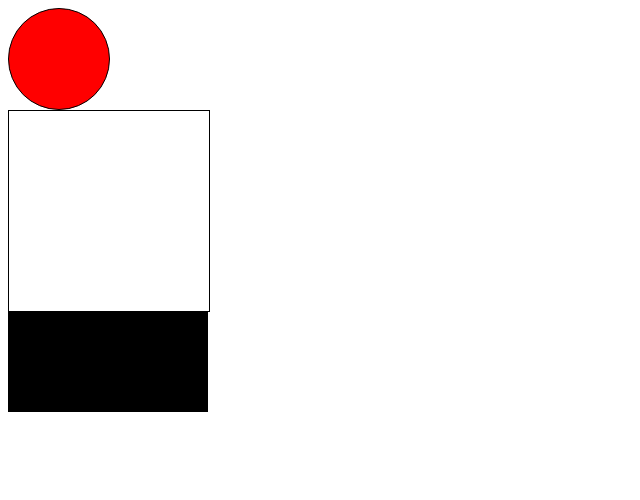
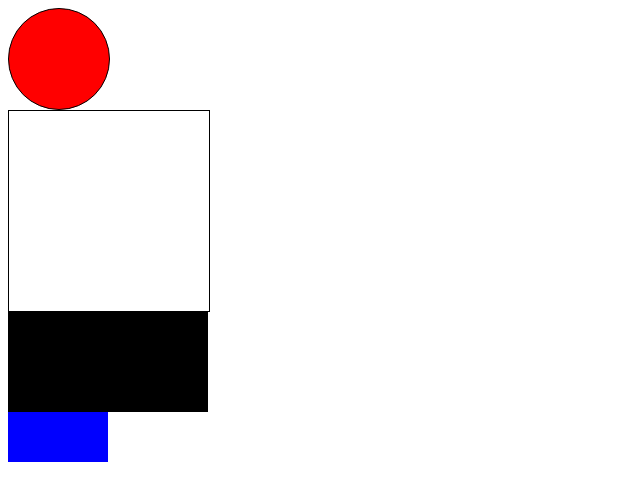
Before and after one commit to wnwn1320/git-drawing, a plain HTML site: page index.html in a window 1280 px wide. Shown: the whole page, without its empty margins (0-640 px from the left). Drawn offline with Linux system fonts and the light colour scheme.

Commit message:
shoe done

```diff
--- a/index.html
+++ b/index.html
@@ -22,11 +22,19 @@
         height: 100px;
         background: black;
     }
+    .shoe {
+        width: 100px;
+        height: 50px;
+        background: blue;
+    }
 </style>
 </head>
 <body>
 <div class="head"></div>
 <div class="body"></div>
 <div class="leg"></div>
+<div class="shoe">
+
+</div>
 </body>
 </html>
```
